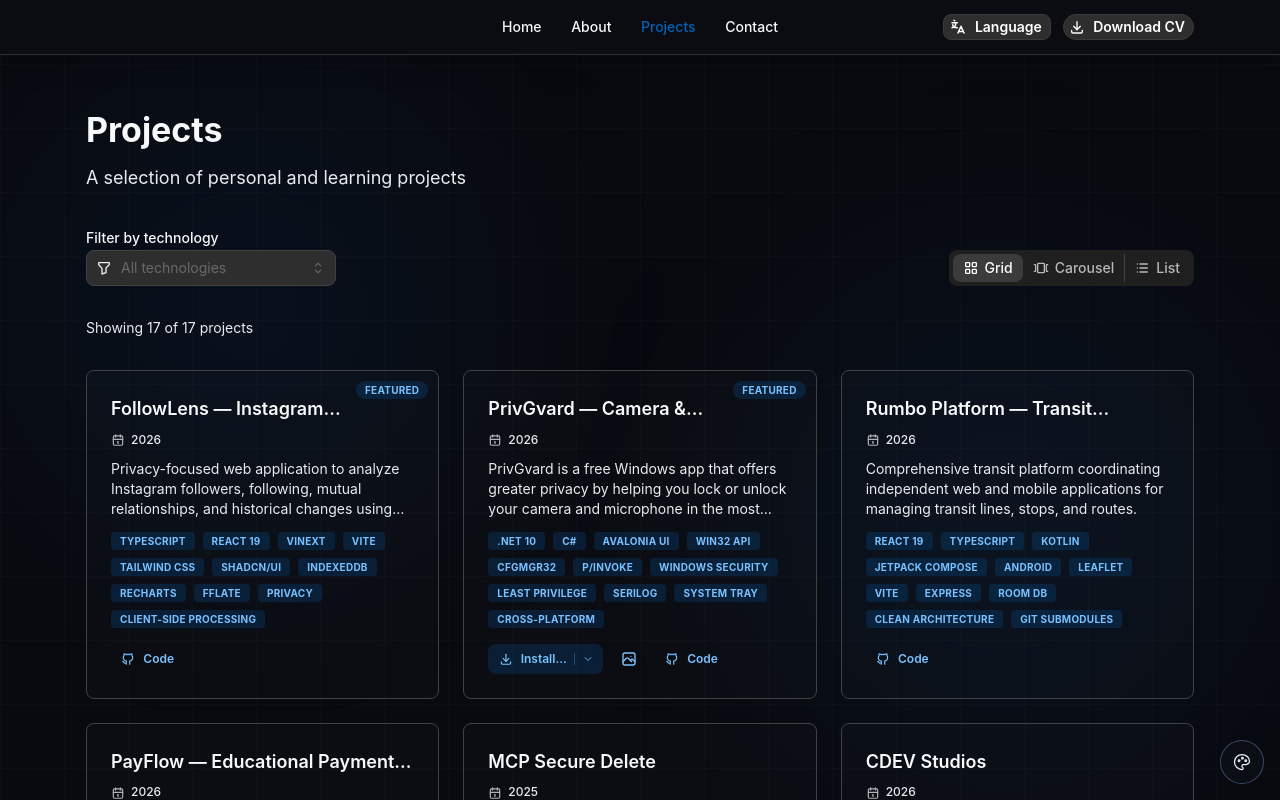
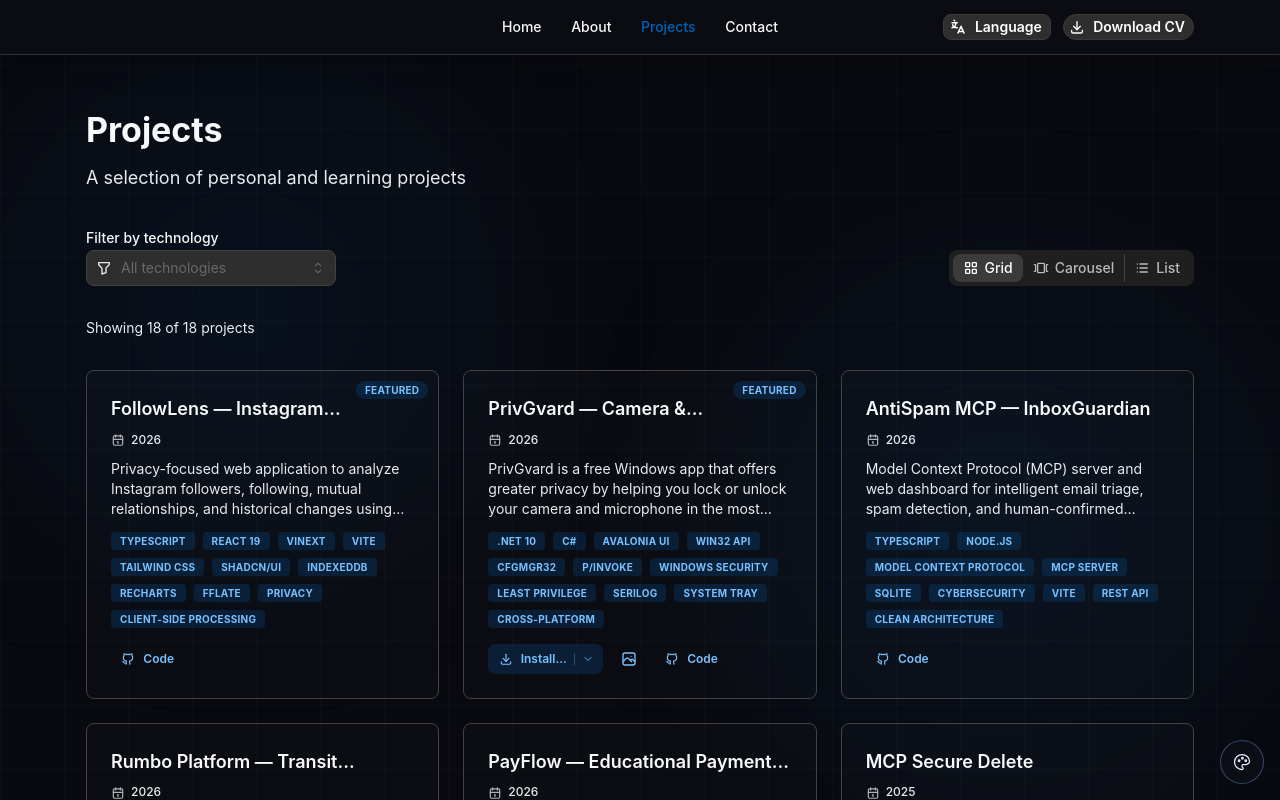
Before and after one commit to cristianbarreiro/cristianbarreiro.github.io, a React (Vite) app: page /projects in a window 1280 px wide. Shown: the top 800 px of the page. Built offline with nearby package versions, Linux system fonts and the light colour scheme.

Commit message:
feat: antispam server

```diff
--- a/src/data/projects.js
+++ b/src/data/projects.js
@@ -547,6 +547,31 @@ const projectsByLanguage = {
             repoUrl: 'https://github.com/cristianbarreiro/Rumbo_Platform',
             featured: false,
         },
+        {
+            id: 19,
+            title: 'AntiSpam MCP — InboxGuardian',
+            description:
+                'Servidor Model Context Protocol (MCP) y dashboard web para clasificación inteligente de correo, detección de spam y flujos seguros de limpieza asistida.',
+            longDescription:
+                'Servidor Model Context Protocol (MCP) complementado con un dashboard web interactivo diseñado para la gestión y clasificación inteligente del correo electrónico. Incorpora un motor de reglas determinista para categorizar mensajes (importantes, transaccionales, notificaciones, boletines, promociones y spam sospechoso) y automatizar tareas de limpieza del buzón. Su arquitectura prioriza la seguridad con un enfoque human-in-the-loop: requiere tokens criptográficos de confirmación (SHA-256) en dos fases antes de ejecutar acciones destructivas como el envío a la papelera, registra intenciones de forma atómica antes de invocar side-effects en proveedores externos con capacidad de reconciliación ante fallos imprevistos, y asegura una persistencia robusta en SQLite con modo WAL y registro completo de auditoría.',
+            date: '2026',
+            image: null,
+            images: [],
+            tags: [
+                'TypeScript',
+                'Node.js',
+                'Model Context Protocol',
+                'MCP Server',
+                'SQLite',
+                'Cybersecurity',
+                'Vite',
+                'REST API',
+                'Clean Architecture',
+            ],
+            demoUrl: '',
+            repoUrl: 'https://github.com/cristianbarreiro/AntiSpam-MCP',
+            featured: false,
+        },
     ],
     en: [
         {
@@ -1078,6 +1103,31 @@ const projectsByLanguage = {
             repoUrl: 'https://github.com/cristianbarreiro/Rumbo_Platform',
             featured: false,
         },
+        {
+            id: 19,
+            title: 'AntiSpam MCP — InboxGuardian',
+            description:
+                'Model Context Protocol (MCP) server and web dashboard for intelligent email triage, spam detection, and human-confirmed cleanup workflows.',
+            longDescription:
+                'Security-focused Model Context Protocol (MCP) server paired with an interactive web dashboard designed for intelligent email management and mailbox hygiene. It implements a deterministic rule engine to classify incoming messages (important, transactional, notifications, newsletters, promotions, and suspected spam) and automate assisted cleanup tasks. The system is designed around a human-in-the-loop security model: requiring two-phase cryptographic confirmation tokens (SHA-256) prior to executing destructive actions such as moving messages to the trash, logging intent atomically before invoking provider side-effects with crash-resilient reconciliation, and enforcing strict SQLite persistence in WAL mode with comprehensive audit trails.',
+            date: '2026',
+            image: null,
+            images: [],
+            tags: [
+                'TypeScript',
+                'Node.js',
+                'Model Context Protocol',
+                'MCP Server',
+                'SQLite',
+                'Cybersecurity',
+                'Vite',
+                'REST API',
+                'Clean Architecture',
+            ],
+            demoUrl: '',
+            repoUrl: 'https://github.com/cristianbarreiro/AntiSpam-MCP',
+            featured: false,
+        },
     ],
 };
 
```
